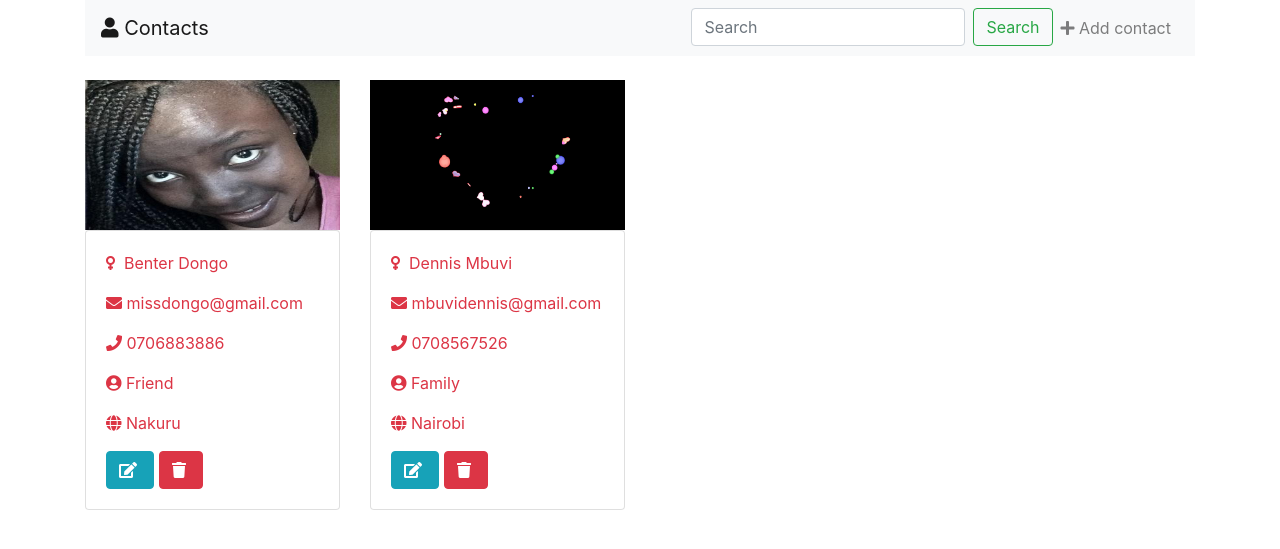
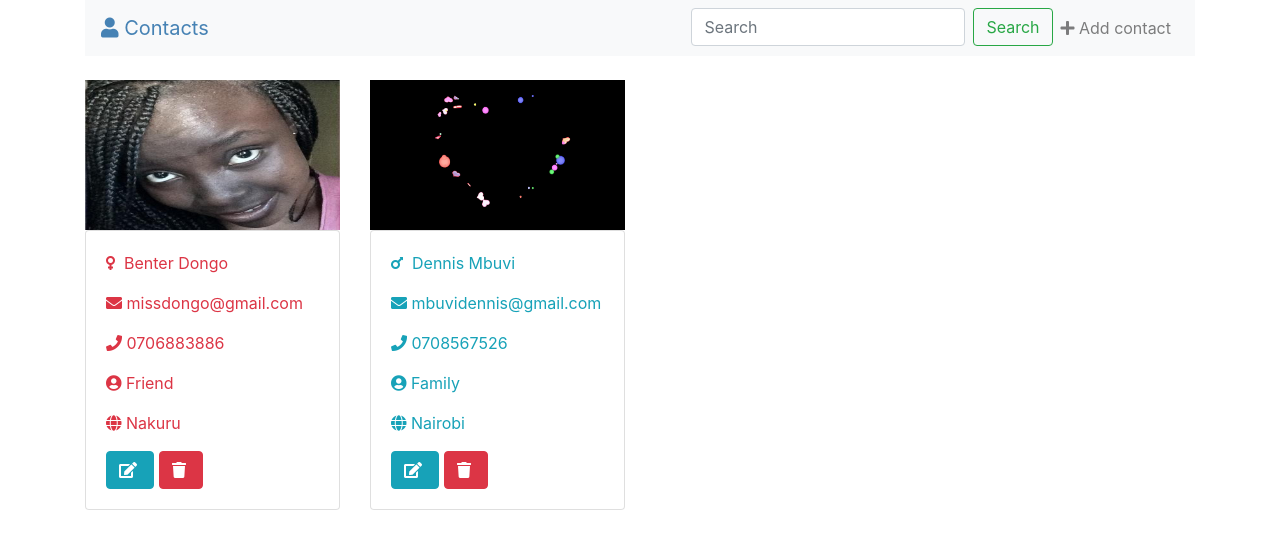
Before and after one commit to kimeualexis/django-contact, a Django app: page / in a window 1280 px wide. Shown: the top 549 px of the page. Run offline with Django 3.2, Linux system fonts and the light colour scheme; data comes from the database, SQL or seed files in the repository; both versions use the stored data as it was after the commit; some libraries are stand-ins or nearby versions.

Commit message:
gender boolean

```diff
--- a/users/models.py
+++ b/users/models.py
@@ -8,6 +8,7 @@ from django.utils import timezone
 
 class Contact(models.Model):
     name = models.CharField(max_length=45)
+    is_male = models.BooleanField(default=True)
     cover = models.FileField()
     email = models.EmailField()
     telephone = models.CharField(max_length=12)
--- a/users/templates/users/base.html
+++ b/users/templates/users/base.html
@@ -8,7 +8,7 @@
 <body>
 <div class="container">
    <nav class="navbar navbar-expand-lg navbar-light bg-light">
-  <a class="navbar-brand" href="#"><i class="fas fa-user"></i> Contacts</a>
+  <a class="navbar-brand" href="#" style="color: steelblue;"><i class="fas fa-user"></i> Contacts</a>
   <button class="navbar-toggler" type="button" data-toggle="collapse" data-target="#navbarSupportedContent" aria-controls="navbarSupportedContent" aria-expanded="false" aria-label="Toggle navigation">
     <span class="navbar-toggler-icon"></span>
   </button>
--- a/users/templates/users/index.html
+++ b/users/templates/users/index.html
@@ -7,11 +7,11 @@
 <div class="row">
 {% if contacts %}
     {% for contact in contacts %}
-        <div class="col-sm-3 text-danger">
+        <div class="col-sm-3 {% if contact.is_male %}text-info {% else %}text-danger{% endif %}">
             <img src="{{ contact.cover.url }}" class="img img-responsive" alt="" style="height: 150px; width: 100%;">
             <div class="card card-body">
             <div class="user-name">
-                <p class="p-item"><i class="fas fa-venus"></i>&nbsp; {{ contact.name }}</p>
+                <p class="p-item"><i class="{% if contact.is_male %}fas fa-mars{% else %}fas fa-venus{% endif %}"></i>&nbsp; {{ contact.name }}</p>
             </div>
             <div class="contact-content">
                     <p class="p-item"><i class="fas fa-envelope"></i> {{ contact.email }}</p>
```
Also changed, not shown: db.sqlite3, users/migrations/0003_contact_is_male.py (added).
